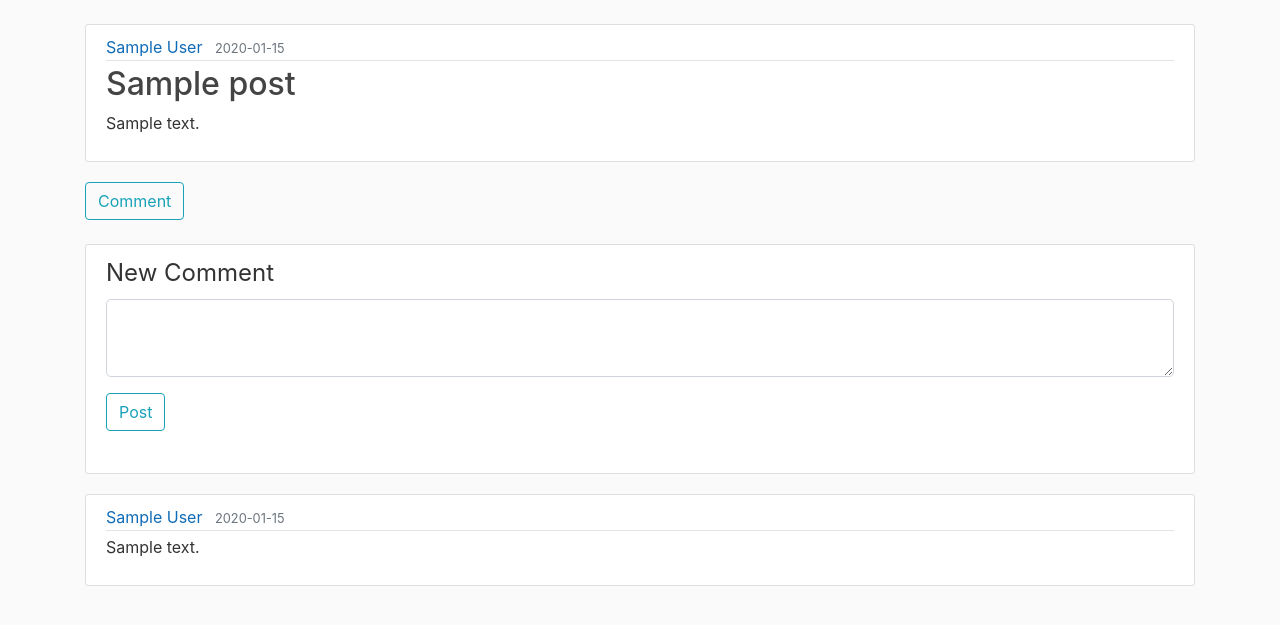
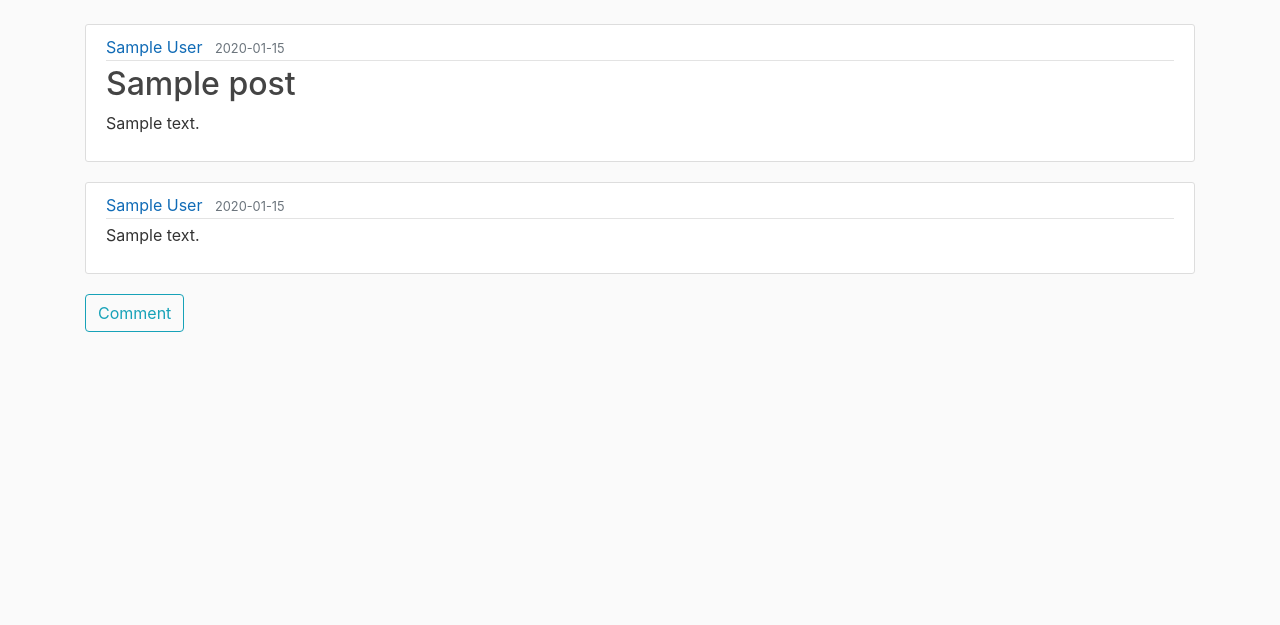
Before and after one commit to JacksonFrank/cs1530-project, a Flask app: template flaskblog/templates/post.html in a window 1280 px wide. Shown: the part 56-681 px from the top of the page. Run offline with Flask 2, Linux system fonts and the light colour scheme; the template is opened without the code that fills it: values that come from a table or form of the project are taken from there, most other values are stand-ins (such as "Sample title", 1, 10 or a date in 2020); parts of the project's set-up code (start-up, migrations or seed data) failed here and were passed over; some libraries are stand-ins or nearby versions.

Commit message:
added toggle textarea

```diff
--- a/flaskblog/templates/post.html
+++ b/flaskblog/templates/post.html
@@ -11,12 +11,10 @@
               <p class="article-content">{{ post.content }}</p>
             </div>
           </article>
-        <a href="/post/new" class="btn btn-outline-info mb-4" role="button">
-            Comment
-        </a>
+
 
         <!--comment textarea-->
-        <div class="content-section">
+        <div id="comment-area" class="content-section collapse in">
           <form method="POST", action="">
               {{ form.hidden_tag() }}
               <fieldset class="form-group">   <!--group a set of elements-->
@@ -51,5 +49,9 @@
           </div>
         </article>
 
+        <a href="#comment-area" class="btn btn-outline-info mb-4" role="button" data-toggle="collapse">
+          Comment
+      </a>
+
 
     {% endblock content %}
```
